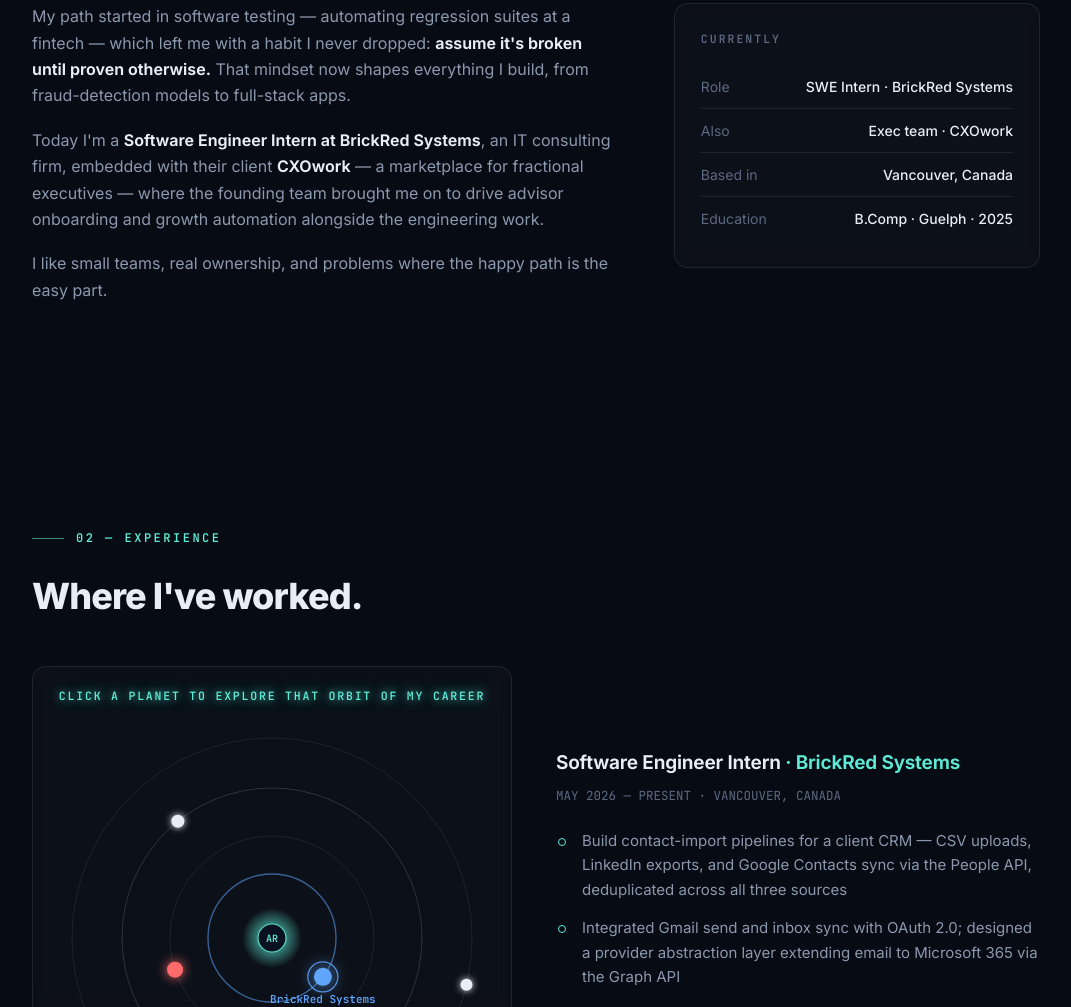
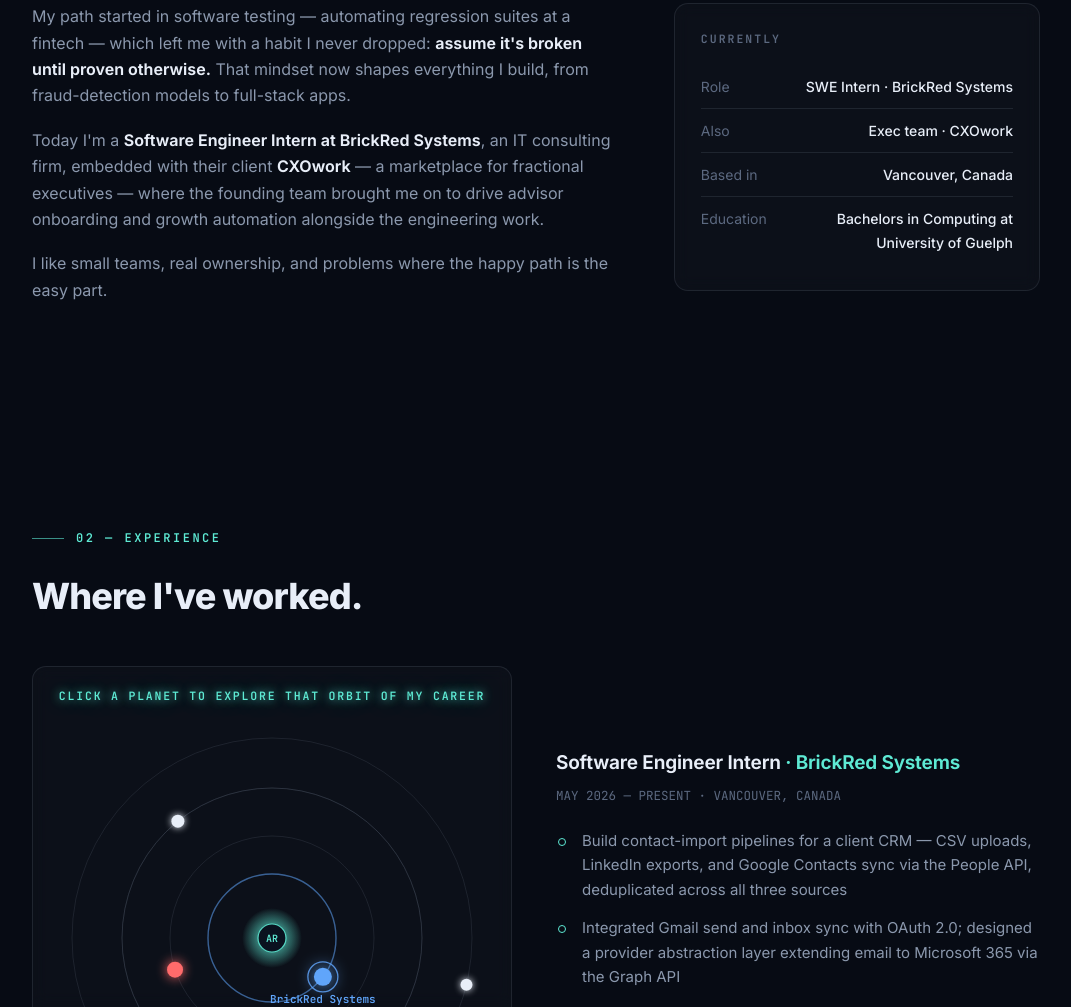
Before and after one commit to 1arjunraveendran/1arjunraveendran.github.io, a plain HTML site: page index.html in a window 1280 px wide. Shown: the part 1038-2045 px from the top of the page, without its empty margins (104-1175 px from the left). Drawn offline with Linux system fonts and the light colour scheme.

Commit message:
Add files via upload

```diff
--- a/index.html
+++ b/index.html
@@ -295,7 +295,7 @@
           <li><span>Role</span><span>SWE Intern · BrickRed Systems</span></li>
           <li><span>Also</span><span>Exec team · CXOwork</span></li>
           <li><span>Based in</span><span>Vancouver, Canada</span></li>
-          <li><span>Education</span><span>B.Comp · Guelph · 2025</span></li>
+          <li><span>Education</span><span>Bachelors in Computing at University of Guelph</span></li>
         </ul>
       </div>
     </div>
@@ -694,6 +694,7 @@
   g.shadowColor="#ffe600";g.shadowBlur=26;
   g.fillStyle="#ffe600";g.beginPath();g.arc(0,0,10,0,6.29);g.fill();
   g.shadowBlur=0;
+  g.strokeStyle="#ffffff";g.lineWidth=2;g.beginPath();g.arc(0,0,10,0,6.29);g.stroke();g.lineWidth=1;
   g.fillStyle="#ffb700";g.beginPath();g.ellipse(-3,2,5,3.5,-.4,0,6.29);g.fill();
   g.fillStyle="#071018";g.beginPath();g.arc(4.5,-3,2.2,0,6.29);g.fill();
   g.fillStyle="#ff8a00";g.beginPath();g.moveTo(9,-1);g.lineTo(15.5,1.5);g.lineTo(9,4.5);g.closePath();g.fill();
```
